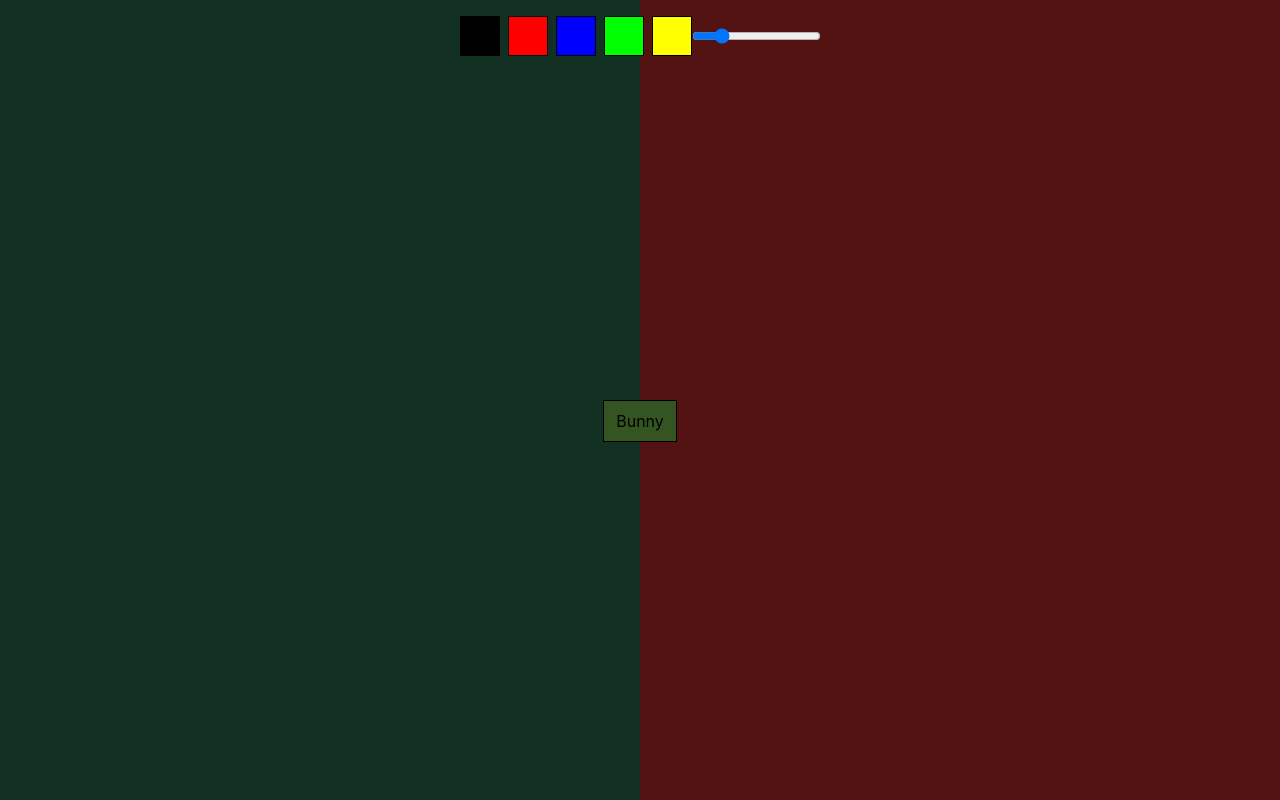
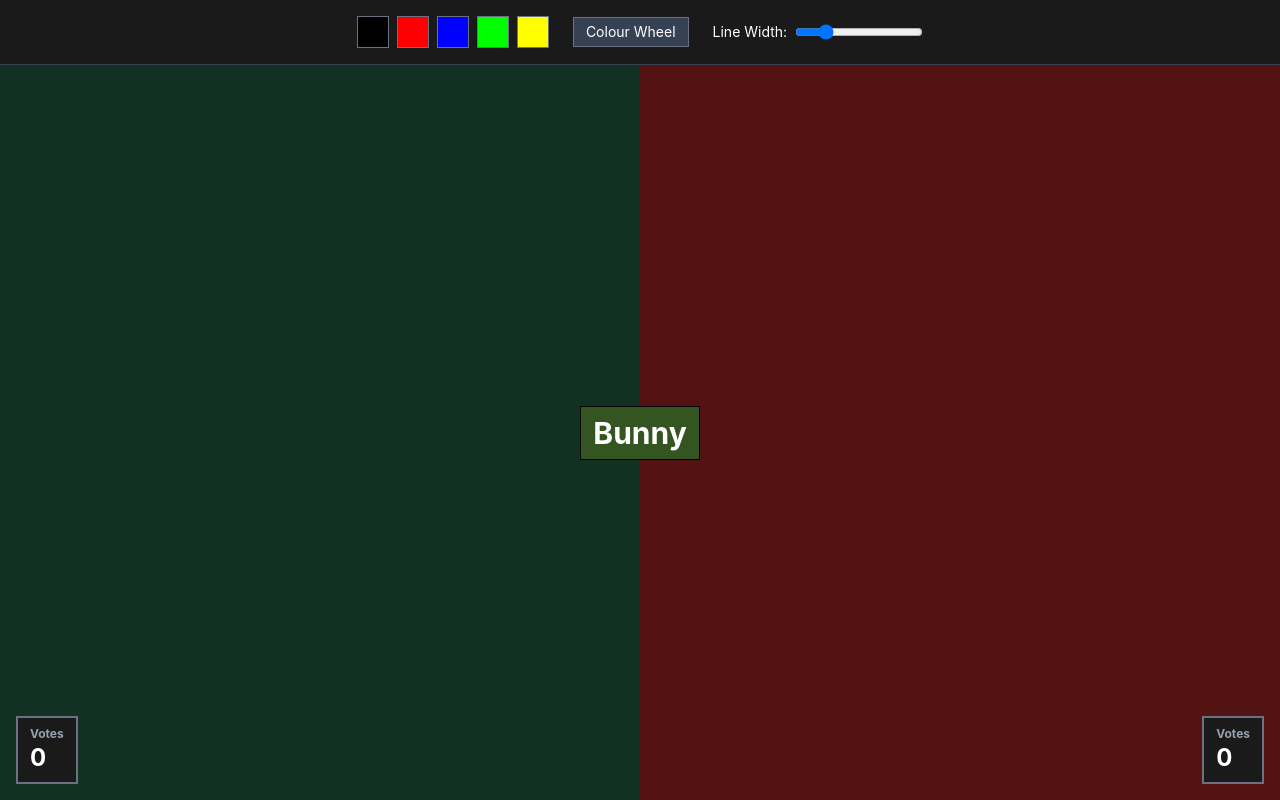
Before and after one commit to Mr-W-Squidward/drawOff, a React (Vite) app: page / in a window 1280 px wide. Built offline with nearby package versions, Linux system fonts and the light colour scheme.

Commit message:
colour wheel, ui revamp + vote boilerplate

```diff
--- a/src/App.tsx
+++ b/src/App.tsx
@@ -1,7 +1,7 @@
 import { useRef, useEffect, useState } from "react";
 
 const wordList = ["Bunny", "Sunflower", "Lavender Roses", "Glasses", "Sudoku",
-    "Birthday Cake", "Bear", "Bird", "Sunset and Mountain Landscape", "Galaxy", "Cutie", "Tung Tung Tung Sahur"
+    "Birthday Cake", "Bear", "Bird", "Sunset and Mountain Landscape", "Galaxy", "Cutie", "Tung Tung Tung Sahur", "Tuff signature"
 ];
 
 function chooseRandomWord(words: string[]): string {
@@ -14,9 +14,18 @@ export default function App() {
   const lineWidthRef = useRef(4);
   const canvasLeftRef = useRef<HTMLCanvasElement>(null);
   const canvasRightRef = useRef<HTMLCanvasElement>(null);
+  const [leftVotes, setLeftVotes] = useState(0);
+  const [rightVotes, setRightVotes] = useState(0);
+  const [showColourWheel, setShowColourWheel] = useState(false);
 
   function changeColour(brushColour: string) {
     brushColourRef.current = brushColour;
+    setShowColourWheel(false);
+  }
+
+  function handleColourWheelChange(e: React.ChangeEvent<HTMLInputElement>) {
+    const colour = e.target.value;
+    brushColourRef.current = colour;
   }
 
   // Canvas drawing refs -> add line width / colour wheel / socket.io later
@@ -82,54 +91,88 @@ export default function App() {
 
   return (
     <>
-      <div className="w-full h-screen bg-[#000000]">
-        {/* Game Wrapper */}
-        <div className="relative w-full h-screen">
+      <div className="w-full h-screen bg-[#000000] flex flex-col">
+        {/* Fixed Toolbar at Top */}
+        <header className="flex-shrink-0 bg-[#1a1a1a] border-b border-gray-700 p-4 z-30">
+          <div className="flex justify-center items-center gap-6">
+            {/* Saved Colours */}
+            <div className="flex items-center justify-center gap-2 select-none pointer-events-auto">
+              <button className="w-8 h-8 bg-[#000000] border border-gray-500 hover:border-white transition" onClick={() => changeColour("#000000")} title="Black"/>
+              <button className="w-8 h-8 bg-[#FF0000] border border-gray-500 hover:border-white transition" onClick={() => changeColour("#FF0000")} title="Red"></button>
+              <button className="w-8 h-8 bg-[#0000FF] border border-gray-500 hover:border-white transition" onClick={() => changeColour("#0000FF")} title="Blue"></button>
+              <button className="w-8 h-8 bg-[#00FF00] border border-gray-500 hover:border-white transition" onClick={() => changeColour("#00FF00")} title="Green"></button>
+              <button className="w-8 h-8 bg-[#FFFF00] border border-gray-500 hover:border-white transition" onClick={() => changeColour("#FFFF00")} title="Yellow"></button>
+            </div>
 
-          {/* Toolbar -- Shared Spot */}
-          <header className="absolute inset-x-0 top-4 z-20">
-            <div className="flex justify-center">
-              {/* Saved Colours */}
-              <div className="flex items-center justify-center gap-2 select-none pointer-events-auto">
-                <button className="w-10 h-10 bg-[#000000] border border-black" onClick={() => changeColour("#000000")}/>
-                <button className="w-10 h-10 bg-[#FF0000] border border-black" onClick={() => changeColour("#FF0000")}></button>
-                <button className="w-10 h-10 bg-[#0000FF] border border-black" onClick={() => changeColour("#0000FF")}></button>
-                <button className="w-10 h-10 bg-[#00FF00] border border-black" onClick={() => changeColour("#00FF00")}></button>
-                <button className="w-10 h-10 bg-[#FFFF00] border border-black" onClick={() => changeColour("#FFFF00")}></button>
-              </div>
+            {/* Colour Wheel Picker */}
+            <div className="relative">
+              <button
+                className="px-3 py-1 bg-gray-700 hover:bg-gray-600 border border-gray-500 text-white text-sm transition"
+                onClick={() => setShowColourWheel(!showColourWheel)}
+              >
+                Colour Wheel
+              </button>
+              {showColourWheel && (
+                <div className="absolute top-full mt-2 left-0 bg-[#2a2a2a] border border-gray-500 p-3 rounded z-40">
+                  <input
+                    type="color"
+                    defaultValue={brushColourRef.current}
+                    onChange={handleColourWheelChange}
+                    className="w-16 h-16 cursor-pointer"
+                  />
+                </div>
+              )}
+            </div>
 
-              {/* Line Width Slider */}
+            {/* Line Width Slider */}
+            <div className="flex items-center gap-2">
+              <label className="text-white text-sm">Line Width:</label>
               <input
                 type="range"
                 min="1"
                 max="16"
-                step="3"
+                step="1"
                 defaultValue={lineWidthRef.current}
                 onChange={(e) => {
                   const v = Number((e.target as HTMLInputElement).value);
                   lineWidthRef.current = v;
                 }}
+                className="w-32"
               />
+            </div>
+          </div>
+        </header>
 
-              {/* Colour Wheel */}
-              <div>
-
-              </div>
-            </div>
-          </header>
+        {/* Game Wrapper */}
+        <div className="relative flex-1 flex overflow-hidden">
 
           {/* Drawing Prompt */}
-          <h1 className="absolute inset-x-0 text-center top-1/2 z-10 select-none pointer-events-none">
-            <span className="inline-block border border-black px-3 py-2 bg-[#345421]">
+          <h1 className="absolute inset-x-0 top-1/2 transform -translate-y-1/2 text-center z-10 select-none pointer-events-none">
+            <span className="inline-block border border-black px-3 py-2 bg-[#345421] text-white text-3xl font-bold">
               {selectedWord}
             </span>
           </h1>
 
           {/* Canvas Wrapper */}
-          <div className="flex h-full">
+          <div className="flex flex-1 relative">
 
-            <canvas id="canvasLeft" className="w-1/2 bg-[#123123]" ref={canvasLeftRef}/>
-            <canvas id="canvasRight" className="w-1/2 bg-[#521312]" ref={canvasRightRef}/>
+            <div className="relative w-1/2">
+              <canvas id="canvasLeft" className="w-full h-full bg-[#123123]" ref={canvasLeftRef}/>
+              {/* Left Vote Counter */}
+              <div className="absolute bottom-4 left-4 bg-[#1a1a1a] border-2 border-gray-500 px-3 py-2 text-white font-bold text-lg z-20">
+                <div className="text-xs text-gray-400">Votes</div>
+                <div className="text-2xl">{leftVotes}</div>
+              </div>
+            </div>
+
+            <div className="relative w-1/2">
+              <canvas id="canvasRight" className="w-full h-full bg-[#521312]" ref={canvasRightRef}/>
+              {/* Right Vote Counter */}
+              <div className="absolute bottom-4 right-4 bg-[#1a1a1a] border-2 border-gray-500 px-3 py-2 text-white font-bold text-lg z-20">
+                <div className="text-xs text-gray-400">Votes</div>
+                <div className="text-2xl">{rightVotes}</div>
+              </div>
+            </div>
 
           </div>
         </div>
```
